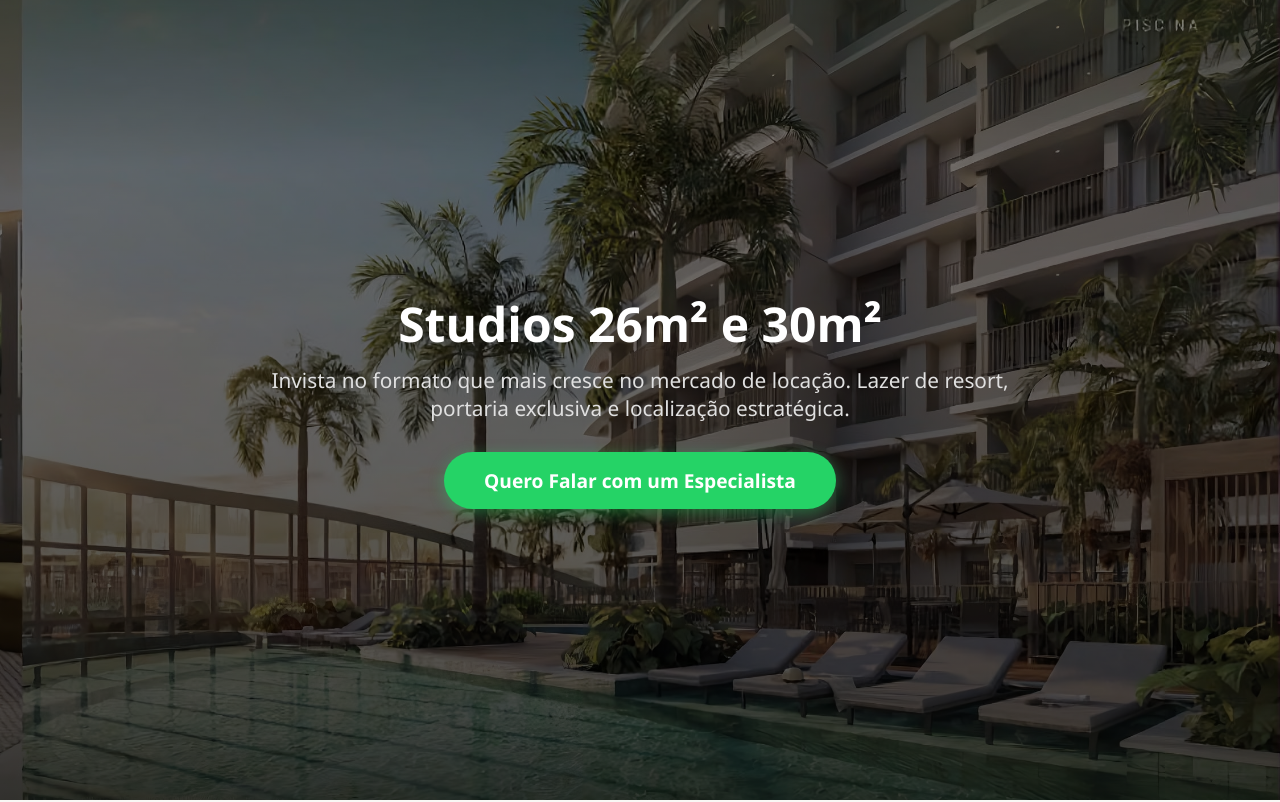
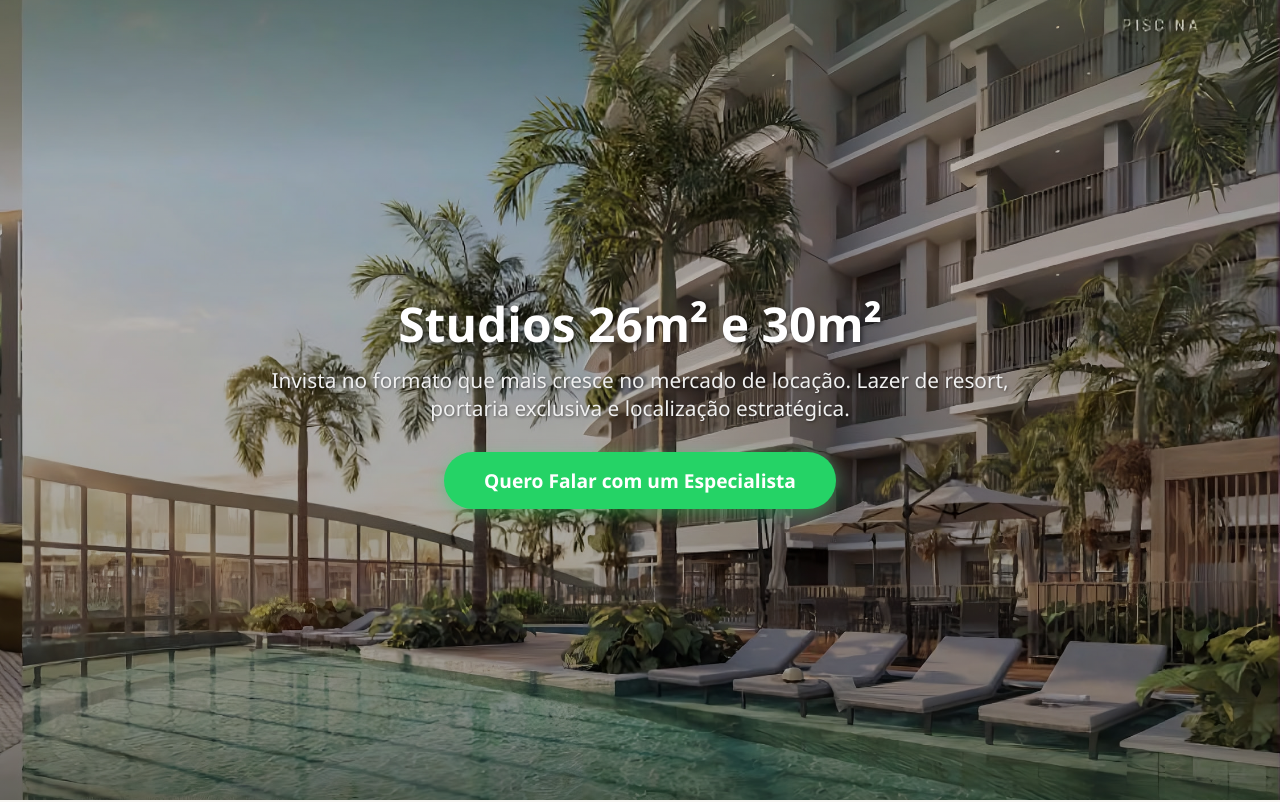
Before and after one commit to Budhaone/lp-studios-cambur, a plain HTML site: page index.html in a window 1280 px wide. Shown: the top 802 px of the page. Drawn offline with Linux system fonts and the light colour scheme.

Commit message:
Update index.html

```diff
--- a/index.html
+++ b/index.html
@@ -28,9 +28,9 @@
         * { margin: 0; padding: 0; box-sizing: border-box; font-family: 'Segoe UI', Tahoma, Geneva, Verdana, sans-serif; }
         body { background-color: #f8f7f4; color: #333; }
 
-        /* Seção Hero (Topo) */
+        /* Seção Hero (Topo) - Filtro mais claro */
         .hero {
-            background: linear-gradient(rgba(0, 0, 0, 0.5), rgba(0, 0, 0, 0.7)), url('https://raw.githubusercontent.com/Budhaone/lp-studios-cambur/main/images/piscina%20estudios%20ARTS%20-%20low.jpg') center/cover;
+            background: linear-gradient(rgba(0, 0, 0, 0.2), rgba(0, 0, 0, 0.4)), url('https://raw.githubusercontent.com/Budhaone/lp-studios-cambur/main/images/piscina%20estudios%20ARTS%20-%20low.jpg') center/cover;
             height: 100vh;
             display: flex;
             flex-direction: column;
@@ -40,8 +40,8 @@
             padding: 20px;
             color: white;
         }
-        .hero h1 { font-size: 3rem; margin-bottom: 10px; font-weight: 700; }
-        .hero h2 { font-size: 1.3rem; margin-bottom: 30px; font-weight: 400; color: #e0e0e0; max-width: 800px; }
+        .hero h1 { font-size: 3rem; margin-bottom: 10px; font-weight: 700; text-shadow: 2px 2px 4px rgba(0,0,0,0.5); }
+        .hero h2 { font-size: 1.3rem; margin-bottom: 30px; font-weight: 400; color: #f0f0f0; max-width: 800px; text-shadow: 1px 1px 3px rgba(0,0,0,0.5); }
 
         /* Botão de WhatsApp */
         .btn-whatsapp {
@@ -117,7 +117,7 @@
                 </div>
             </div>
 
-            <!-- Card 2: Piscina (Repetida, mas com texto focado no lazer) -->
+            <!-- Card 2: Piscina -->
             <div class="card">
                 <img src="https://raw.githubusercontent.com/Budhaone/lp-studios-cambur/main/images/piscina%20estudios%20ARTS%20-%20low.jpg" alt="Lazer Completo">
                 <div class="card-content">
```
